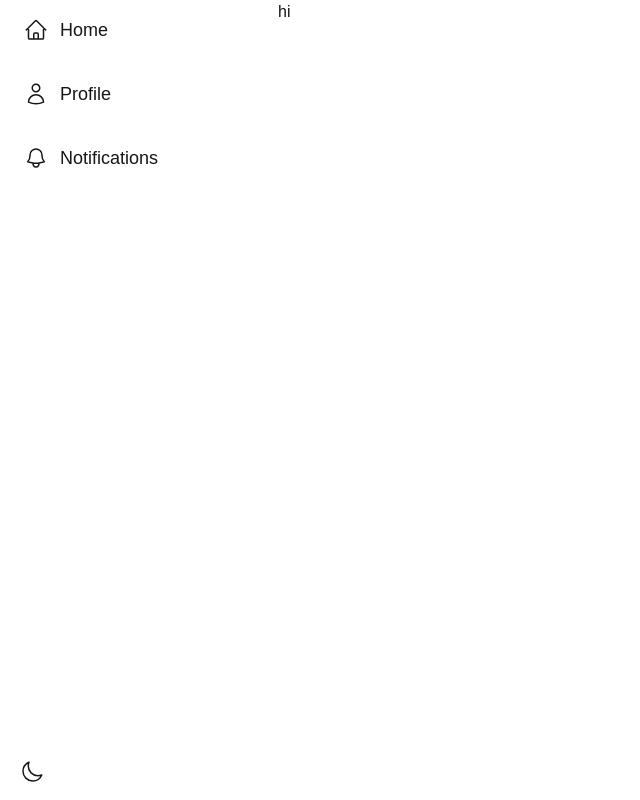
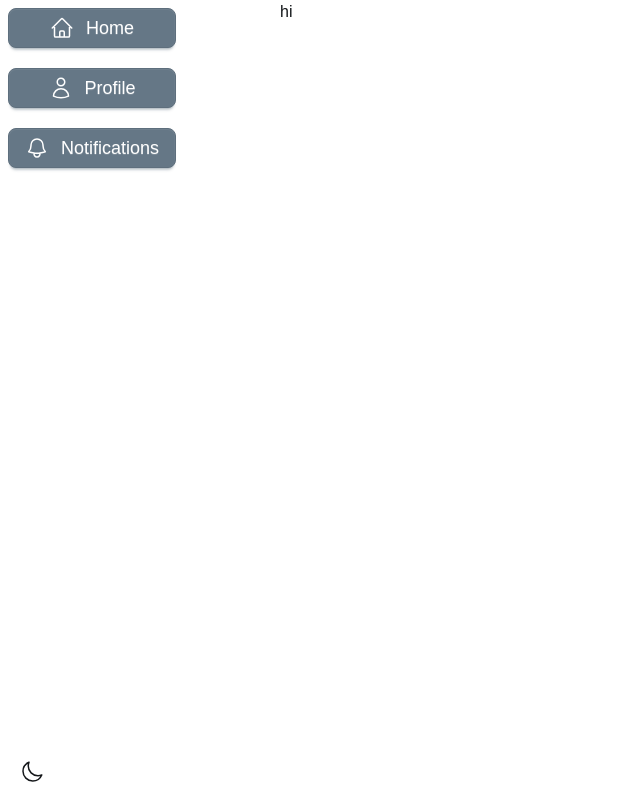
Before and after one commit to Vovalketer/bird-ui, a Next.js app: page / in a window 1280 px wide. Shown: the whole page, without its empty margins (0-640 px from the left). Built offline with nearby package versions, Linux system fonts and the light colour scheme; no server answers.

Commit message:
refactor: rename to NavButton, update style

```diff
--- /dev/null
+++ b/components/ui/NavButton.tsx
@@ -0,0 +1,16 @@
+import Link from "next/link";
+
+interface NavButtonProps {
+	children: React.ReactNode;
+	href: string;
+}
+export default function NavButton({ children, href }: NavButtonProps) {
+	return (
+		<Link
+			href={href}
+			className="btn btn-neutral flex items-center gap-x-3 px-4 py-2 font-medium text-lg rounded-lg"
+		>
+			{children}
+		</Link>
+	);
+}
--- a/components/ui/SecondaryNavigationElement.tsx
+++ /dev/null
@@ -1,19 +0,0 @@
-import Link from "next/link";
-
-interface SecondaryNavigationElementProps {
-	children: React.ReactNode;
-	href: string;
-}
-export default function SecondaryNavigationElement({
-	children,
-	href,
-}: SecondaryNavigationElementProps) {
-	return (
-		<Link
-			href={href}
-			className="flex items-center gap-x-3 px-4 py-2 font-medium text-lg rounded-lg hover:bg-light-secondary-hover dark:hover:bg-dark-secondary-hover"
-		>
-			{children}
-		</Link>
-	);
-}
--- a/components/ui/SideBar.tsx
+++ b/components/ui/SideBar.tsx
@@ -1,7 +1,7 @@
 "use client";
 import { BellIcon, HomeIcon, UserIcon } from "@heroicons/react/24/outline";
 import ThemeSwitcher from "./ThemeSwitcher";
-import SecondaryNavigationElement from "./SecondaryNavigationElement";
+import NavButton from "./NavButton";
 
 interface SidebarProps {
 	className?: string;
@@ -12,22 +12,22 @@ export default function Sidebar({ className }: SidebarProps) {
 			<nav>
 				<ul className="menu gap-y-5">
 					<li>
-						<SecondaryNavigationElement href={"/"}>
+						<NavButton href={"/"}>
 							<HomeIcon role="img" width={24} height={24} />
 							<span>Home</span>
-						</SecondaryNavigationElement>
+						</NavButton>
 					</li>
 					<li>
-						<SecondaryNavigationElement href={"/profile"}>
+						<NavButton href={"/profile"}>
 							<UserIcon role="img" width={24} height={24} />
 							<span>Profile</span>
-						</SecondaryNavigationElement>
+						</NavButton>
 					</li>
 					<li>
-						<SecondaryNavigationElement href={"/notifications"}>
+						<NavButton href={"/notifications"}>
 							<BellIcon role="img" width={24} height={24} />
 							<span>Notifications</span>
-						</SecondaryNavigationElement>
+						</NavButton>
 					</li>
 				</ul>
 			</nav>
```
